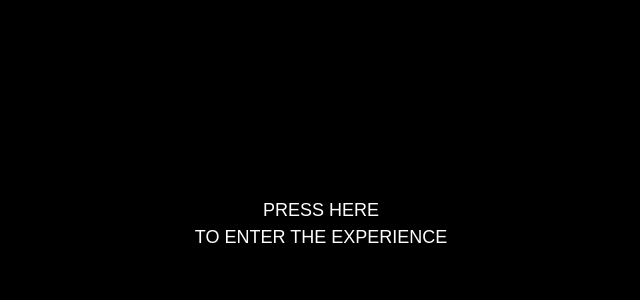
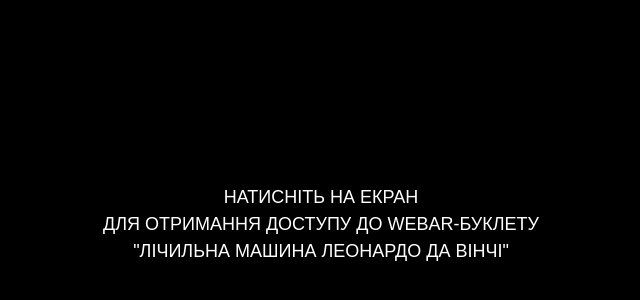
Before and after one commit to Grifein/BC_Computer, a plain HTML site: page index.html in a window 1280 px wide. Shown: the part 176-476 px from the top of the page, without its empty margins (319-959 px from the left). Drawn offline with nearby package versions, Linux system fonts and the light colour scheme.

Commit message:
Created by GitHub

```diff
--- a/index.html
+++ b/index.html
@@ -26,9 +26,11 @@
                 text-transform: uppercase; font-family: Arial, Helvetica, sans-serif; font-weight: 400; line-height: 1.5em; font-size: large; white-space: nowrap;
                 user-select: none; pointer-events: none;
             ">
-            Press here
+            Натисніть на екран
             <br>
-            to enter the experience
+            для отримання доступу до WebAR-буклету
+            <br>
+            "Лічильна машина Леонардо да Вінчі"
         </div>
     </div>
 
```
